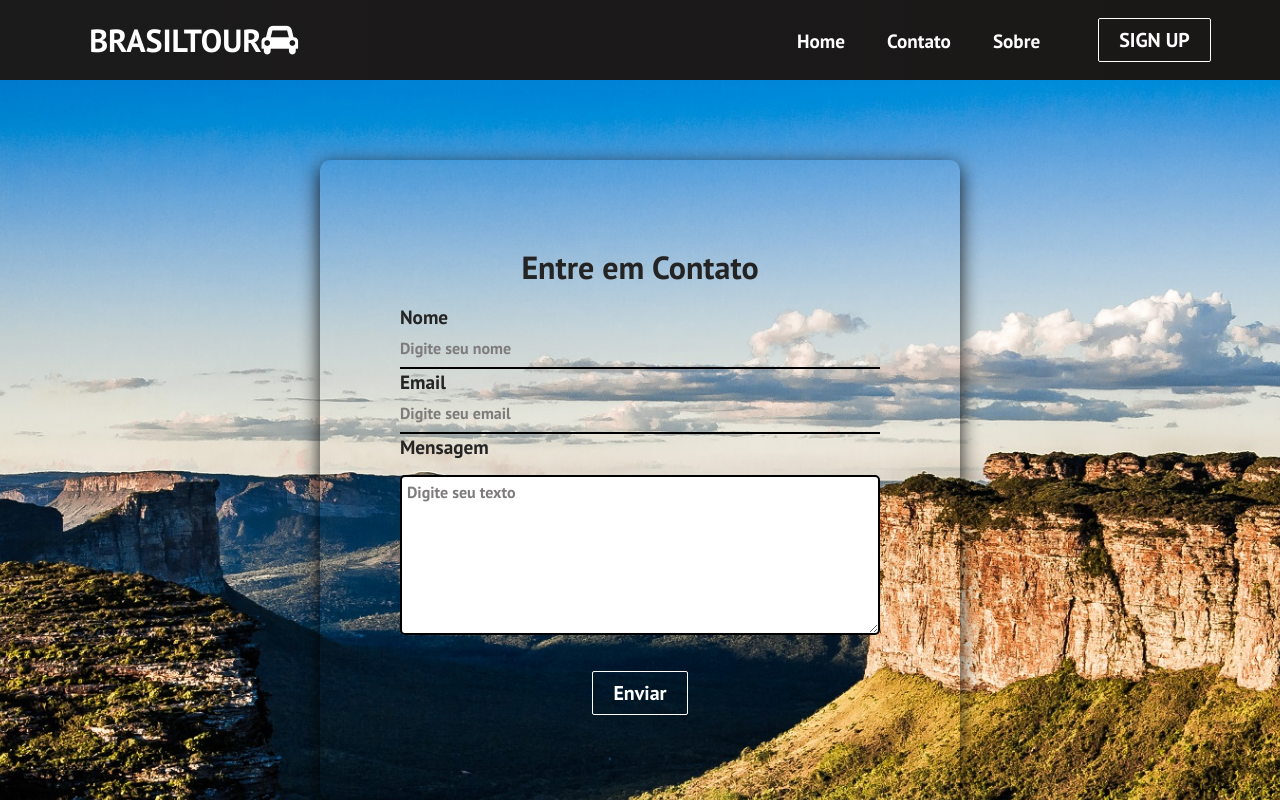
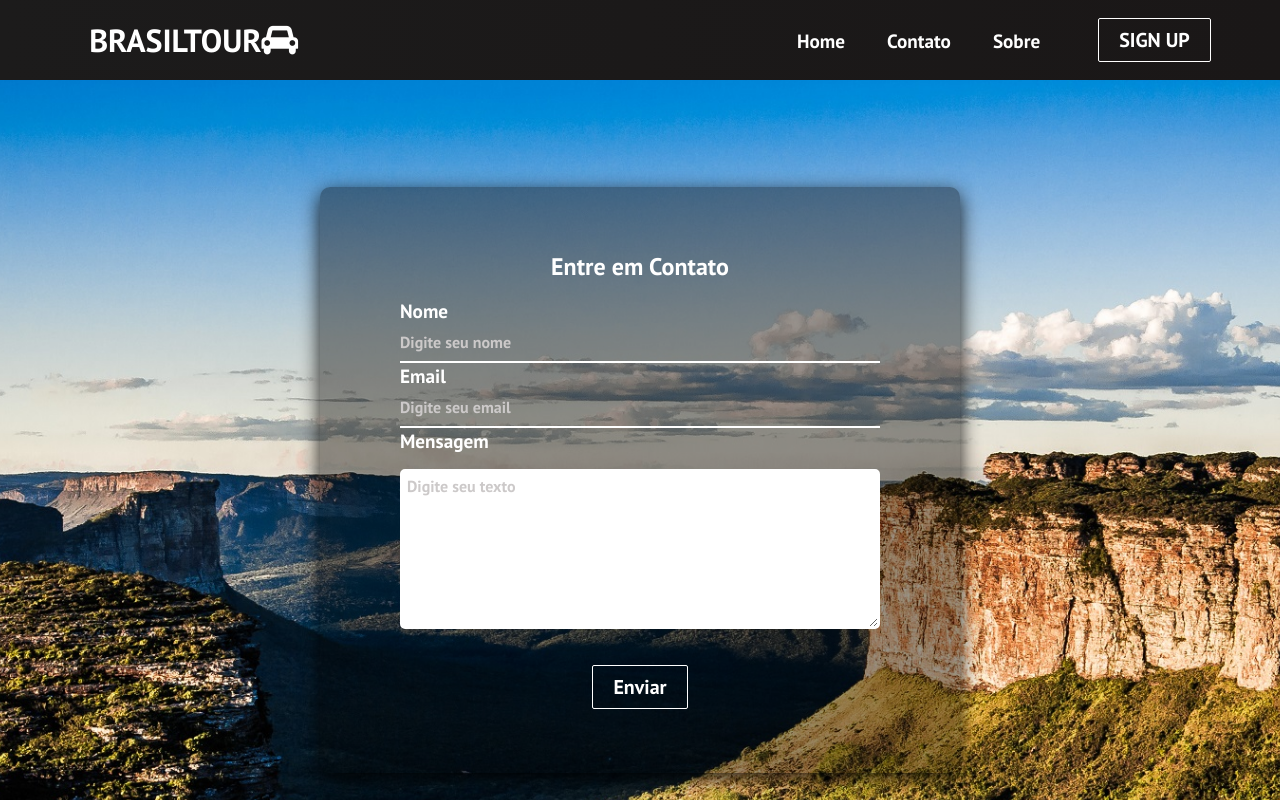
Before and after one commit to camargosproj/brasiltour, a React (Create React App) app: page /Contact in a window 1280 px wide. Shown: the top 800 px of the page. Built offline with nearby package versions, Linux system fonts and the light colour scheme.

Commit message:
Change in form stylee

```diff
--- a/src/App.css
+++ b/src/App.css
@@ -13,7 +13,6 @@
   height: 100vh;
   align-items: center;
   justify-content: center;
-  font-size: 1rem;
 }
 
 .contact{
@@ -32,18 +31,24 @@
   padding: 5%;
   box-shadow: 0 6px 20px rgba(0, 0, 0, 0.9);
   width: 50%;
-  height: 80%;
-  color: #242424;
+  min-height: 500px;
+  color: #fff;
   border-radius: 10px;
+  background-color: rgba(0, 0, 0, 0.4);
 
+}
+.form-title{
+  font-size: 1.5em;
 }
 
 .form-container{
   display: flex;
+  flex-shrink: 1;
   flex-direction: column;
   align-items: center;
   justify-content: space-evenly;
   width: 100%;
+  height: 100%;
 }
 .input-container{
   margin: 1rem;
@@ -59,7 +64,7 @@
   width: 100%;
   height: 2rem;
   border: none;
-  border-bottom: 2px solid #000;
+  border-bottom: 2px solid #fff;
   background: transparent;
   outline: none;
   height: 40px;
@@ -67,7 +72,7 @@
 }
 
 .input-container textarea::placeholder, input::placeholder{
-  color: rgb(126, 123, 123);
+  color: rgb(204, 201, 201);
 }
 
 .input-container textarea{
@@ -76,20 +81,17 @@
   width: 100%;
   height: 10rem;
   border-radius: 5px;
-  border: 2px solid #000;
+  border: 2px solid #fff;
   padding: 5px;
 }
 
 .input-container textarea:focus{
-  outline: 2px solid #fff;
+  outline: 2px solid #000;
 }
 
 .about {
-  background-image: url('../public/images/bahia-1.jpg');
-  background-position: center;
-  background-size: cover;
-  background-repeat: no-repeat;
-  color: #fff;
+  background-color: #fff;
+  color: #000;
   font-size: 100px;
 }
 
--- a/src/components/NavBar.js
+++ b/src/components/NavBar.js
@@ -45,7 +45,7 @@ const NavBar = () => {
                         </Link>
                     </li>
                     <li className="nav-item">
-                        <Link to="/Contact" className="nav-links" onClick={closeMobileMenu}>
+                        <Link to="/contact" className="nav-links" onClick={closeMobileMenu}>
                             Contato
                         </Link>
                     </li>
--- a/src/pages/Contact.js
+++ b/src/pages/Contact.js
@@ -2,12 +2,12 @@ import React from "react";
 import '../App.css';
 import Button from '../components/Button';
 
-const Contact = () => {
+const Contact = ({scrollToSection}) => {
     return (
-        <div className="contact">
+        <div className="contact" ref={scrollToSection}>
             <div className="contact-container">
-                <h1 className="form-title">Entre em Contato</h1>
                 <form className="form-container">
+                    <h1 className="form-title">Entre em Contato</h1>
                     <div className="input-container">
                         <label htmlFor="name">Nome</label>
                         <input type="text" id="name" placeholder="Digite seu nome" />
--- a/src/pages/Home.js
+++ b/src/pages/Home.js
@@ -25,9 +25,9 @@ const Home = () => {
         window.scrollTo({top: 0, behavior: "smooth"});
     }
     // Scroll to next section
-    const scrollToNext = () => {
+    const scrollToNext = (scroll) => {
         window.scrollTo({
-            top: scrollToNextSection.current.offsetTop,
+            top: scroll.current.offsetTop,
             behavior: "smooth"
         })
     }
@@ -35,8 +35,8 @@ const Home = () => {
     return (
         <>
             {showScrollToTop && <ScrollToTop scrollToTopFunction={scrollTop} />}
-            <HeroSection scrollToNext={scrollToNext} />
-            <Cards scrollToNextSection={scrollToNextSection} />
+            <HeroSection scrollToNext={() => scrollToNext(scrollToNextSection)} />
+            <Cards scrollToSection={scrollToNextSection} />
             <Contact />
             <About />
         </>
```
